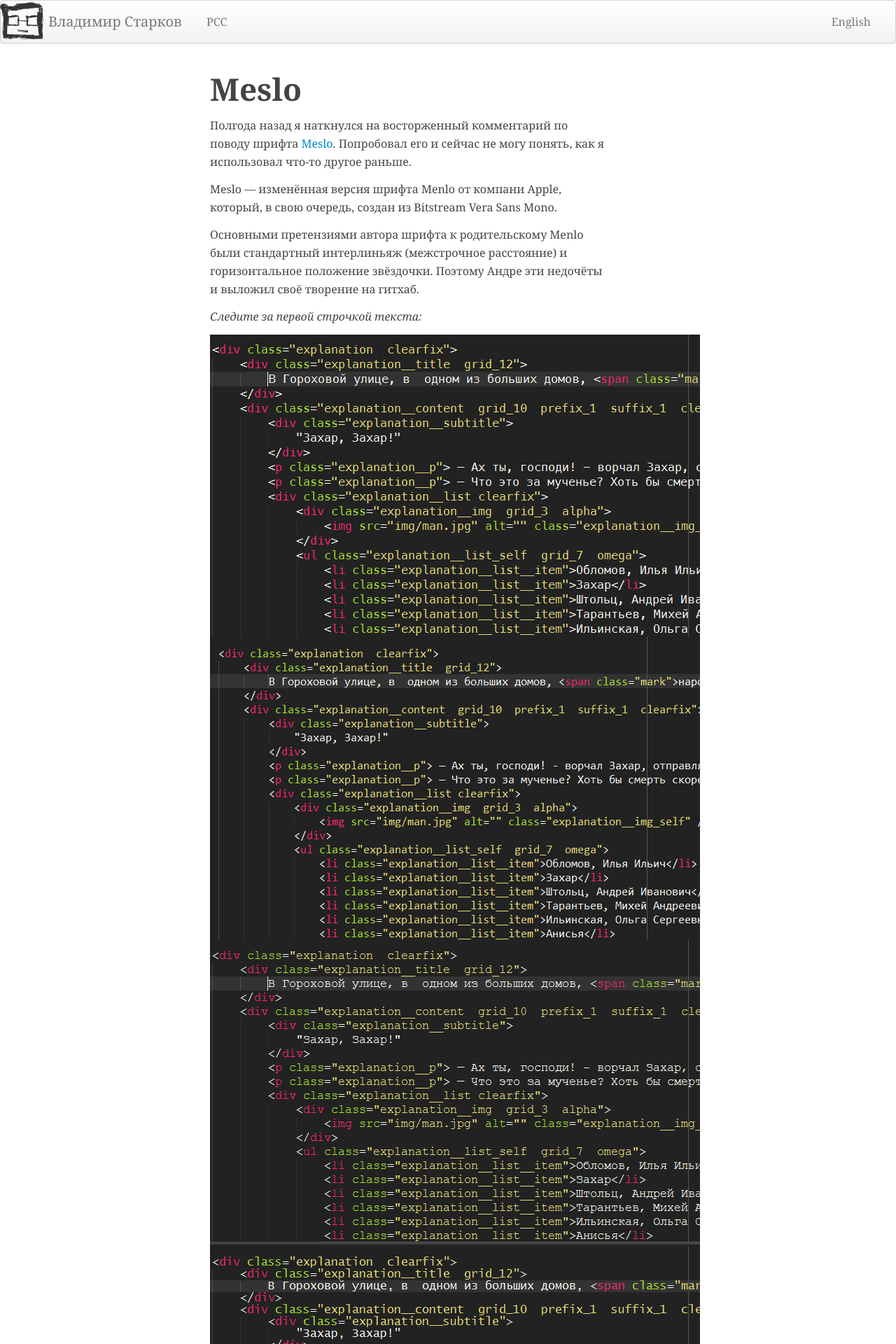
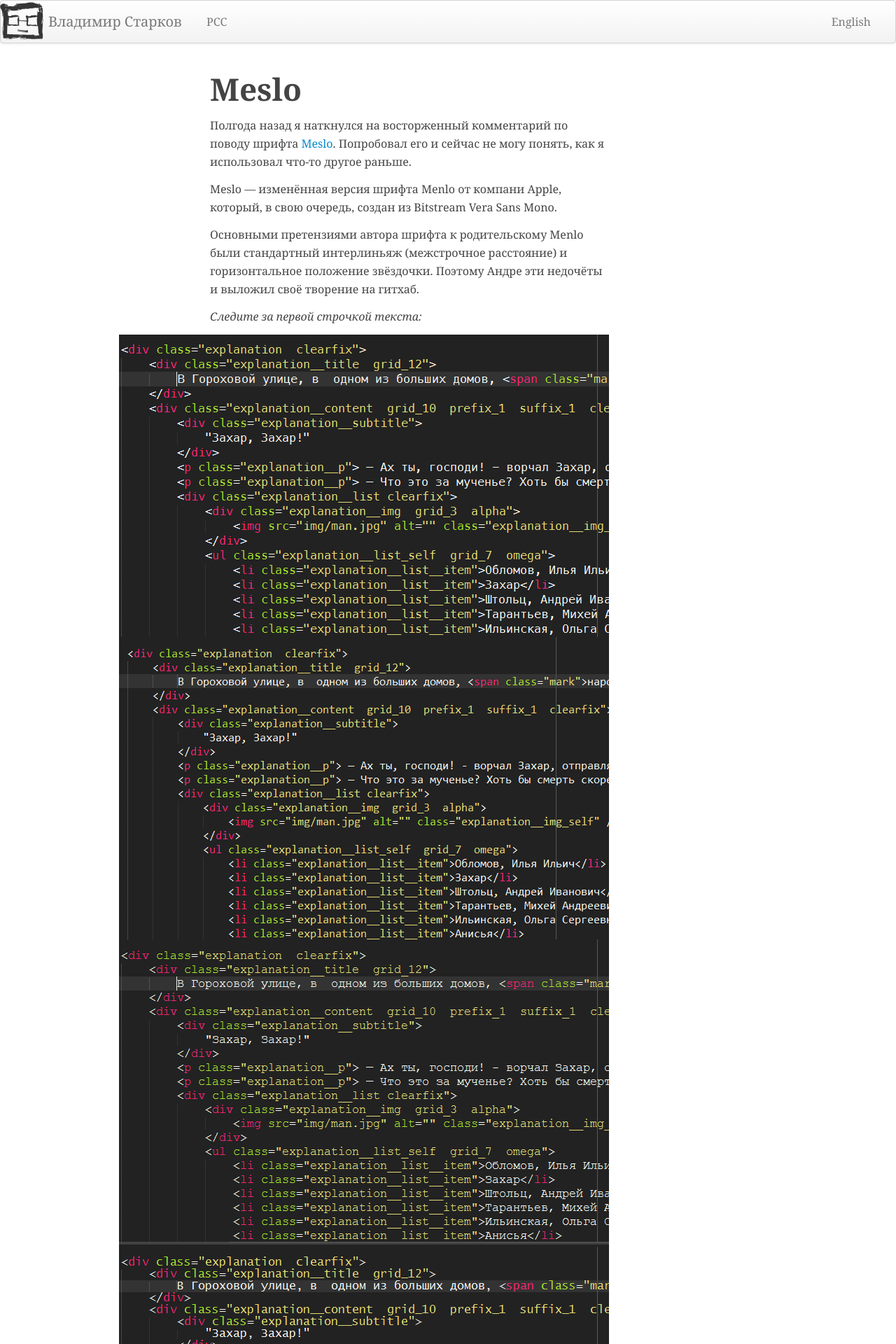
Before and after one commit to iamstarkov/vstarkov.ru, a Jekyll site: the page built from _posts/2012-10-30-meslo.md, in a window 1280 px wide. Shown: the top 1920 px of the page at 70% size. Built offline with Jekyll 4.4.1, drawn with Linux system fonts in a browser that asks for light colours; nearby versions of some CDN libraries; comment, search, counter and statistics services are not loaded.

Commit message:
updated meslo post

```diff
--- a/_posts/2012-10-30-meslo.md
+++ b/_posts/2012-10-30-meslo.md
@@ -14,11 +14,14 @@
 Основными претензиями автора шрифта к родительскому Menlo были стандартный интерлиньяж (межстрочное расстояние) и горизонтальное положение звёздочки. Поэтому Андре эти недочёты и выложил своё творение на гитхаб.
 
 *Cледите за первой строчкой текста:*
-<div class="fotorama" data-width="100%" data-autoplay="3000" data-fullscreenIcon="true" >
-	<img title="Meslo" src="../img/meslo-html-sample.png" alt="Meslo" />
-	<img title="Consolas" src="../img/consolas-html-sample.png" alt="Consolas">
-	<img title="Courier New" src="../img/courier-new-html-sample.png" alt="Courier New" />
-	<img title="Lucida Console" src="../img/lucida-console-html-sample.png" alt="Lucida Console" />
+
+<div class="span10 neg-offset1">
+    <div class="fotorama" data-width="100%" data-autoplay="3000" data-fullscreenIcon="true" >
+        <img title="Meslo" src="../img/meslo-html-sample.png" alt="Meslo" />
+        <img title="Consolas" src="../img/consolas-html-sample.png" alt="Consolas">
+        <img title="Courier New" src="../img/courier-new-html-sample.png" alt="Courier New" />
+        <img title="Lucida Console" src="../img/lucida-console-html-sample.png" alt="Lucida Console" />
+    </div>
 </div>
 
 Из этих четырёх конкурентов я выбрал Meslo, по следующим причинам:
```
